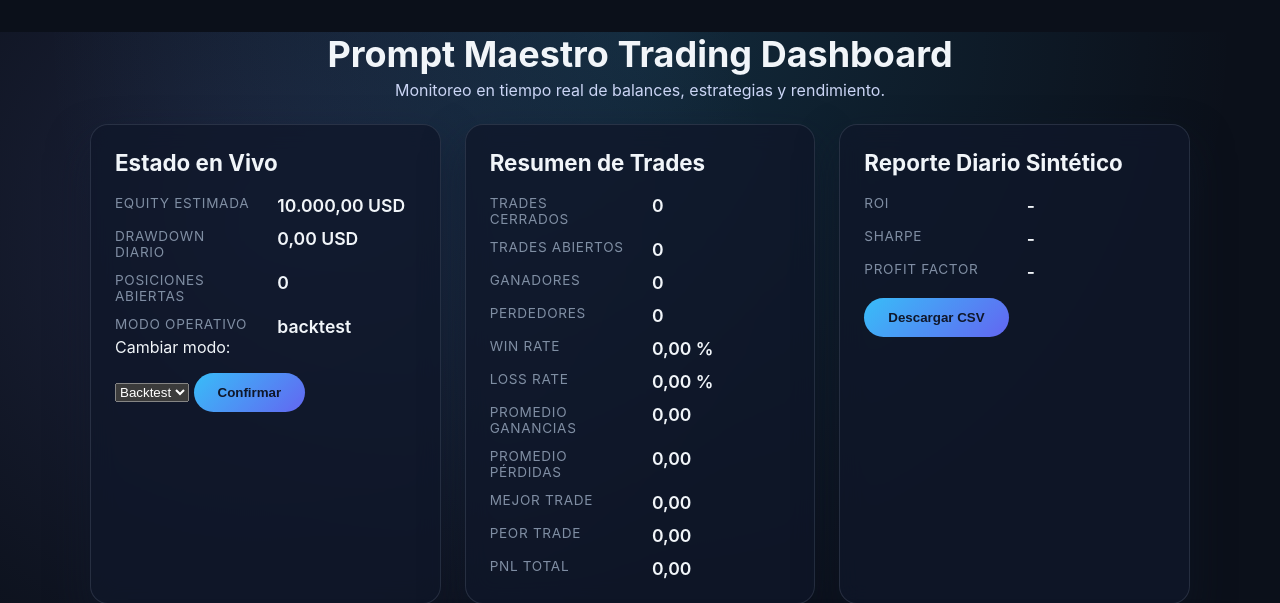
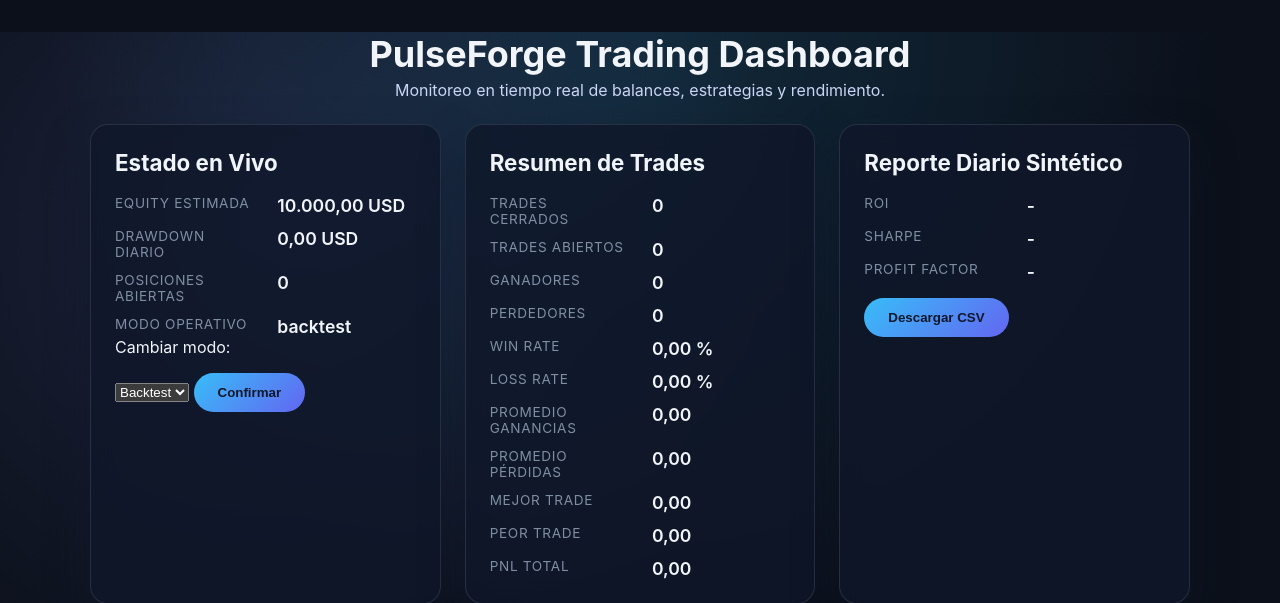
Before and after one commit to ligarius/boty, a FastAPI app: page / in a window 1280 px wide. Shown: the top 603 px of the page. Run offline with FastAPI, Linux system fonts and the light colour scheme; data that the repository does not hold is empty.

Commit message:
Rename bot to PulseForge

```diff
--- a/bot/api/main.py
+++ b/bot/api/main.py
@@ -23,7 +23,7 @@ from ..obs.metrics import pnl_gauge, drawdown_gauge
 from ..persistence.repository import Repository
 
 configure_logging()
-app = FastAPI(title="Prompt Maestro", version="1.0")
+app = FastAPI(title="PulseForge", version="1.0")
 settings = get_settings()
 risk = RiskManager(settings)
 logger = getLogger(__name__)
--- a/bot/api/templates/dashboard.html
+++ b/bot/api/templates/dashboard.html
@@ -3,12 +3,12 @@
   <head>
     <meta charset="UTF-8" />
     <meta name="viewport" content="width=device-width, initial-scale=1.0" />
-    <title>Prompt Maestro – Trading Dashboard</title>
+    <title>PulseForge – Trading Dashboard</title>
     <link rel="stylesheet" href="/static/dashboard.css" />
   </head>
   <body>
     <header>
-      <h1>Prompt Maestro Trading Dashboard</h1>
+      <h1>PulseForge Trading Dashboard</h1>
       <p class="subtitle">Monitoreo en tiempo real de balances, estrategias y rendimiento.</p>
     </header>
 
```
Also changed, not shown: README.md.
